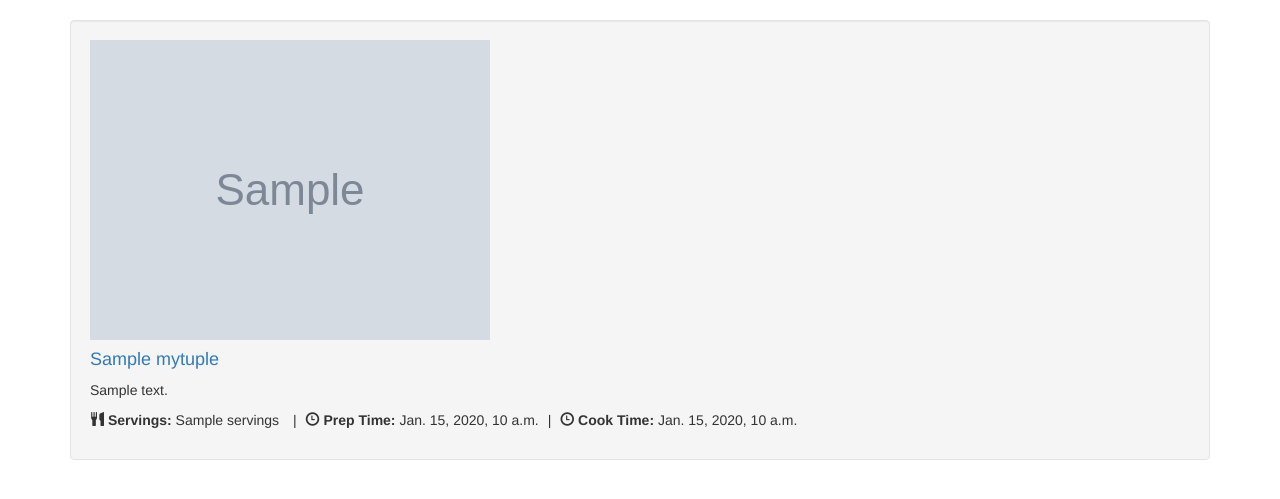
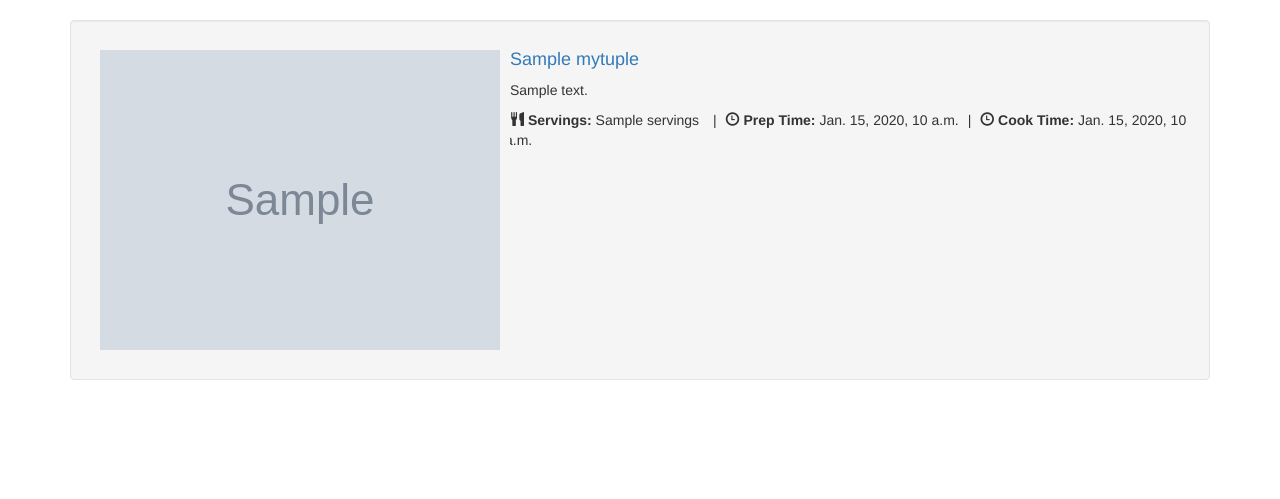
Before and after one commit to laraminones/recipes, a Django app: template search_site/recsearch/templates/recsearch/index.html in a window 1280 px wide. Shown: the part 50-549 px from the top of the page. Run offline with Django 3.2, Linux system fonts and the light colour scheme; the template is opened without the code that fills it: most values are stand-ins (such as "Sample title", 1, 10 or a date in 2020); grey boxes marked "Sample" are stand-in pictures; some libraries are stand-ins or nearby versions.

Commit message:
Display image floated left on search result list

```diff
--- a/search_site/recsearch/templates/recsearch/index.html
+++ b/search_site/recsearch/templates/recsearch/index.html
@@ -18,8 +18,7 @@
     {% for mytuple in results %}
     <div class="well">
       <div class="media">
-        <img class="media-object" src="{{ mytuple.img }}">
-      </a>
+        <img class="media-object" style="float:left; margin:10px" src="{{ mytuple.img }}">
         <div class="media-body">
           <h4><a href="{% url 'recsearch:show_view' mytuple.id %}"> {{ mytuple.title }} </a></h4>
             <p>{{ mytuple.summary }}</p>
```
Lines whose indentation alone changed are shown as unchanged.
